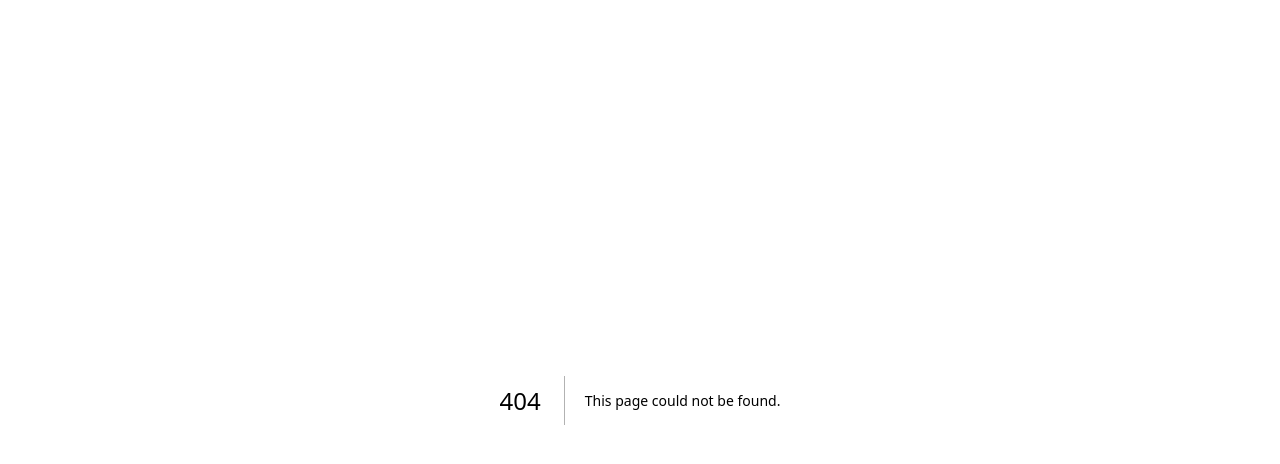
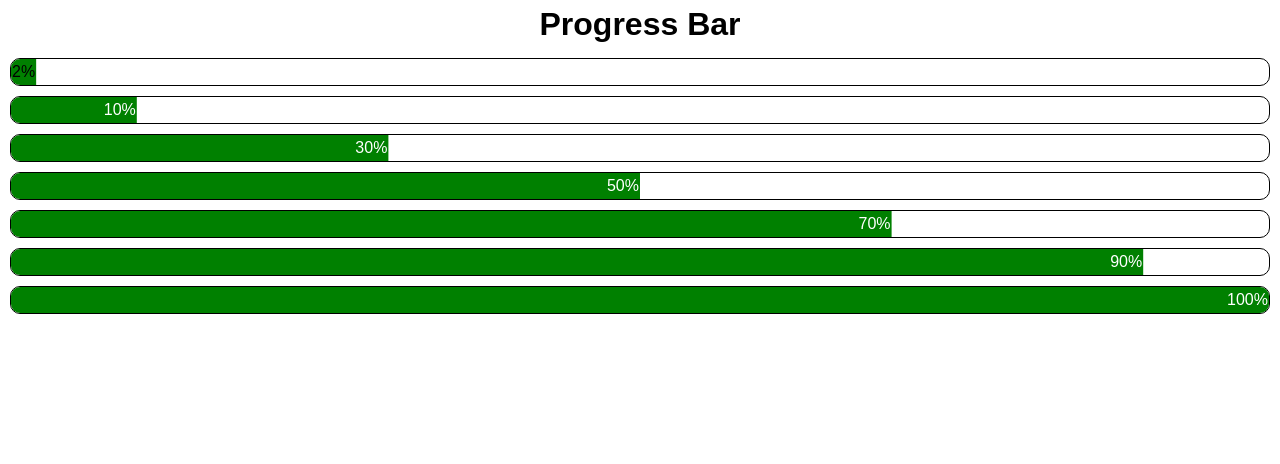
Before and after one commit to anupam-coder/developer-practice, a Next.js app in the folder dev-practice-app/: page /ProgressBar in a window 1280 px wide. Before the commit this address had no page. Shown: the top 464 px of the page. Built offline with nearby package versions, Linux system fonts and the light colour scheme.

Commit message:
pushed progressbar code

```diff
--- /dev/null
+++ b/dev-practice-app/app/ProgressBar/ProgressBarApp.jsx
@@ -0,0 +1,47 @@
+"use client";
+import React, { useEffect, useState } from "react";
+import "./style.css";
+
+const Progressbar = ({ progress }) => {
+  const [animateProgress, setAnimateProgress] = useState(0);
+
+  useEffect(() => {
+    setTimeout(() => setAnimateProgress(progress), 100);
+  }, [progress]);
+
+  return (
+    <div className="progress-bar-container">
+      <div
+        className="progress"
+        style={{
+          //we can do it with width as well but browser has to repaint css again and again
+          // to optimmise the performance it is a good way to use transform, it makes the visual appearance smoother having less jittery effect.
+          //   width: `${animateProgress}%`,
+          transform: `translateX(-${100 - animateProgress}%)`,
+          color: progress < 5 ? "black" : "white",
+        }}
+        role="progressbar"
+        aria-valuenow={progress}
+        aria-valuemax={100}
+        aria-valuemin={0}
+      >
+        {progress}%
+      </div>
+    </div>
+  );
+};
+
+const ProgressBarApp = () => {
+  const bars = [2, 10, 30, 50, 70, 90, 100];
+
+  return (
+    <div className="App">
+      <h1>Progress Bar</h1>
+      {bars.map((value, id) => (
+        <Progressbar key={id} progress={value} />
+      ))}
+    </div>
+  );
+};
+
+export default ProgressBarApp;
--- /dev/null
+++ b/dev-practice-app/app/ProgressBar/page.jsx
@@ -0,0 +1,7 @@
+import ProgressBarApp from "./ProgressBarApp";
+
+const App = () => {
+  return <ProgressBarApp />;
+};
+
+export default App;
--- /dev/null
+++ b/dev-practice-app/app/ProgressBar/style.css
@@ -0,0 +1,25 @@
+.App {
+  font-family: sans-serif;
+  text-align: center;
+}
+
+.App h1 {
+  font-size: 2em;
+  display: block;
+  font-weight: bold;
+}
+
+.progress-bar-container {
+  border: 1px solid black;
+  margin: 10px;
+  border-radius: 10px;
+  overflow: hidden;
+}
+
+.progress {
+  background-color: green;
+  color: white;
+  padding: 1px;
+  text-align: right;
+  transition: 0.5s ease-in;
+}
```
